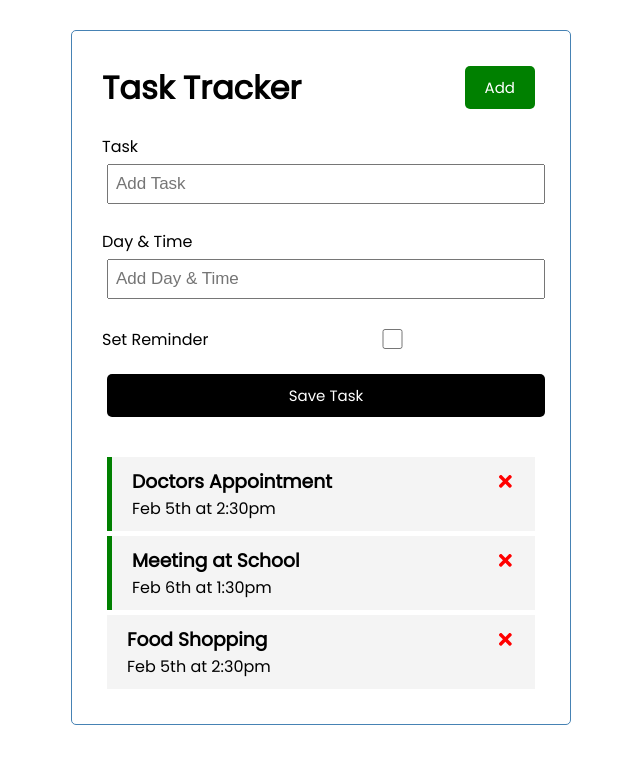
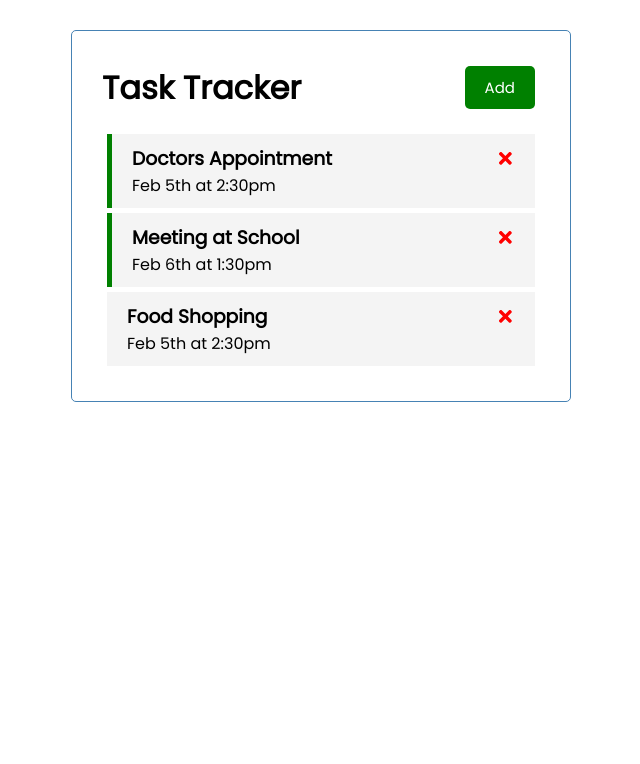
Before and after one commit to davidriggins/React-Trav, a React (Create React App) app in the folder react-task-tracker/: page / in a window 1280 px wide. Shown: the top 764 px of the page, without its empty margins (319-959 px from the left). Built offline with nearby package versions, Linux system fonts and the light colour scheme.

Commit message:
showAddTask state

```diff
--- a/react-task-tracker/src/App.js
+++ b/react-task-tracker/src/App.js
@@ -4,6 +4,8 @@ import Tasks from './components/Tasks';
 import AddTask from './components/AddTask';
 
 function App() {
+    const [showAddTask, setShowAddTask] = useState(false);
+
     const [tasks, setTasks] = useState([
         {
             id: 1,
@@ -50,7 +52,8 @@ function App() {
     return (
         <div className='container'>
             <Header />
-            <AddTask onAdd={addTask} />
+            {/* // short way of doing ternary without an else */}
+            {showAddTask && <AddTask onAdd={addTask} />}
             {tasks.length > 0 ? (
                 <Tasks
                     tasks={tasks}
```
